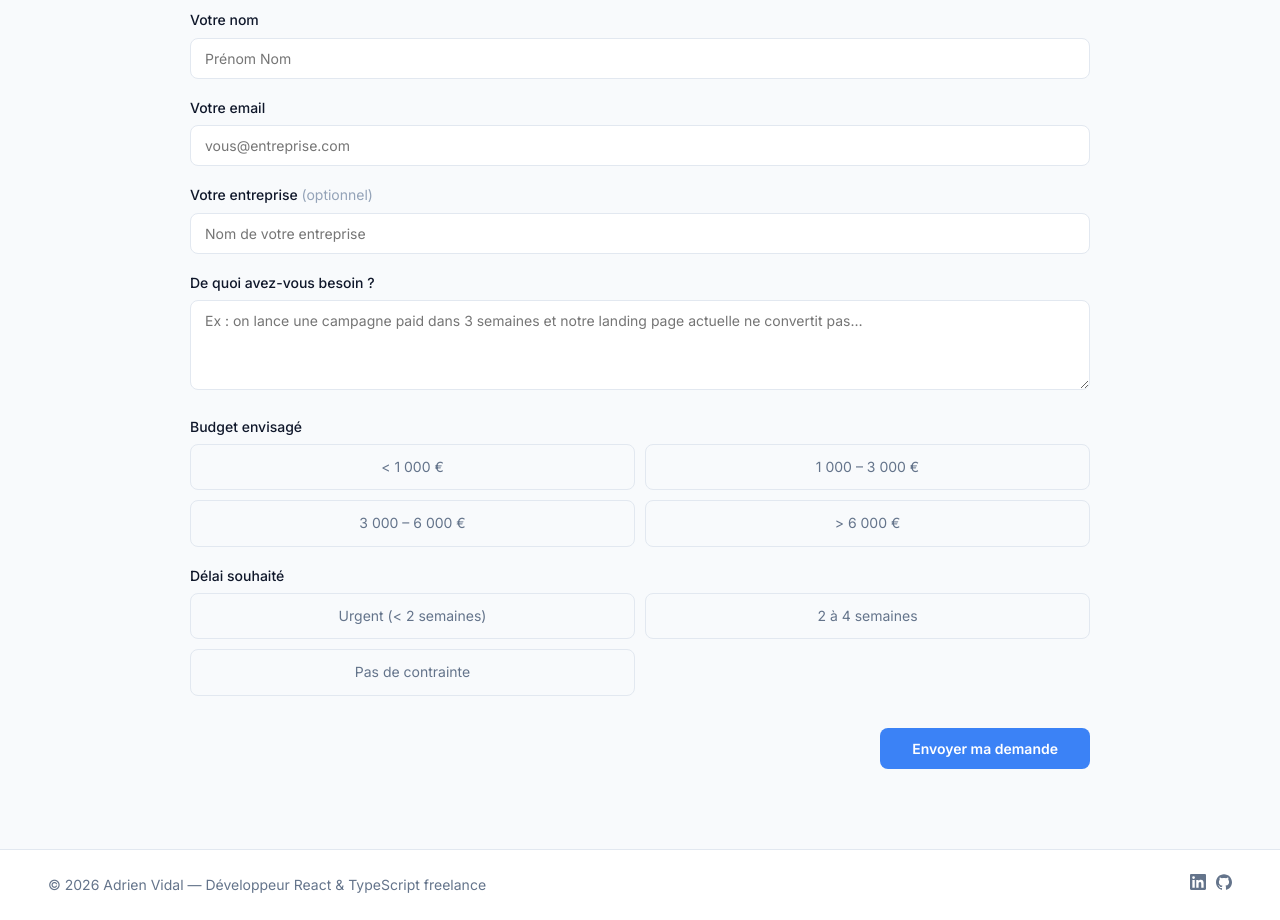
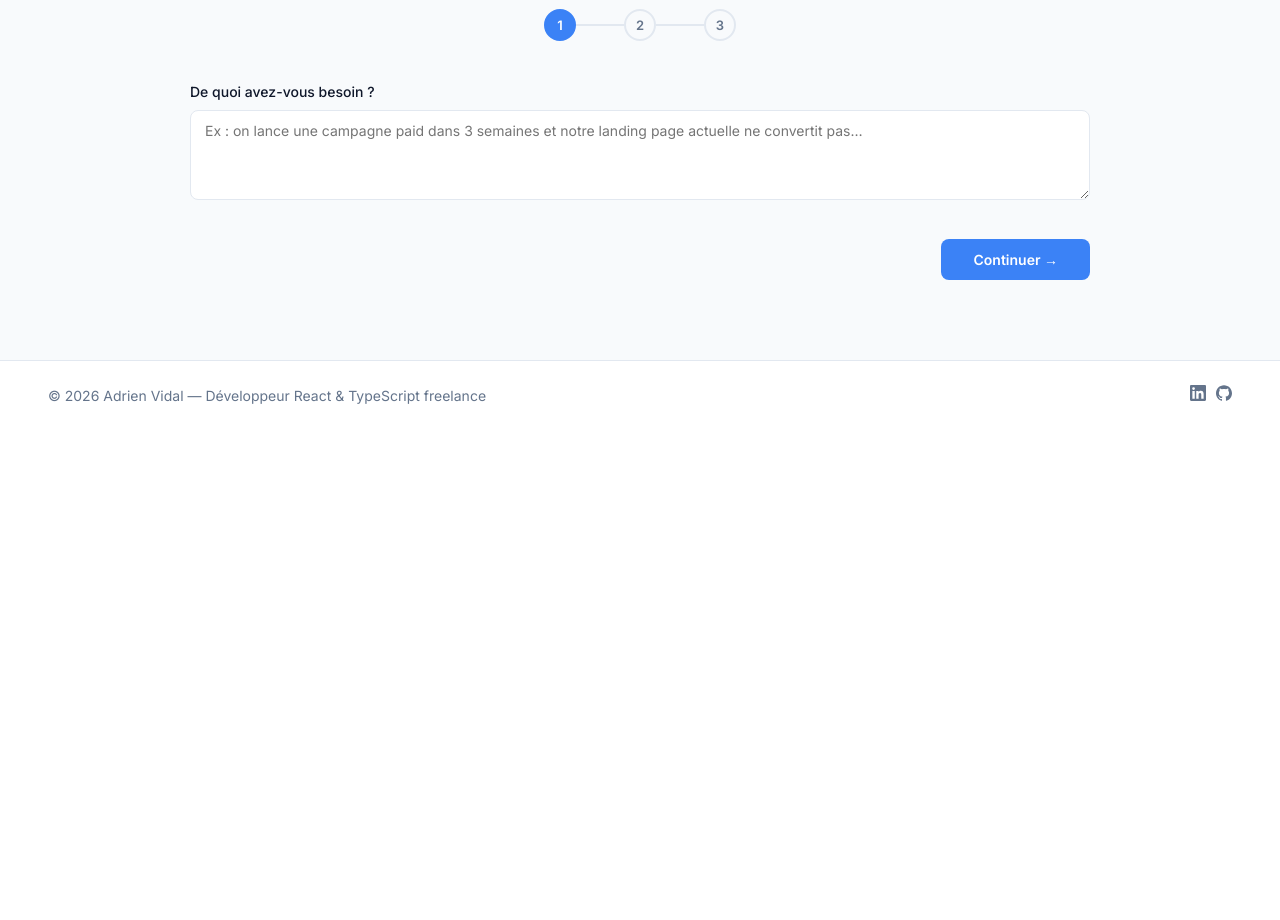
Before and after one commit to adrienvidal/portfolio-2026, a Next.js app: page / in a window 1280 px wide. Shown: the part 5000-5920 px from the top of the page. After the commit the page ends 5432 px from the top, so only its background shows below. Built offline with nearby package versions, Linux system fonts and the light colour scheme.

Commit message:
feat: implement multi-step reservation form with navigation and validation

```diff
--- a/src/components/Reservation/ContactForm.tsx
+++ b/src/components/Reservation/ContactForm.tsx
@@ -14,36 +14,25 @@ export interface FormData {
 interface ContactFormProps {
   data: FormData
   onChange: (data: FormData) => void
+  step: 1 | 2 | 3
 }
 
-export default function ContactForm({ data, onChange }: ContactFormProps) {
+export default function ContactForm({ data, onChange, step }: ContactFormProps) {
   const set = (key: keyof FormData) => (e: React.ChangeEvent<HTMLInputElement | HTMLTextAreaElement>) =>
     onChange({ ...data, [key]: e.target.value })
 
+  if (step === 1) {
     return (
-    <div>
-      <div className="resa-form__group">
-        <label className="resa-form__label" htmlFor="f-nom">{form.nom.label}</label>
-        <input className="resa-form__input" type="text" id="f-nom" placeholder={form.nom.placeholder} autoComplete="name" value={data.nom} onChange={set('nom')} />
-      </div>
-
-      <div className="resa-form__group">
-        <label className="resa-form__label" htmlFor="f-email">{form.email.label}</label>
-        <input className="resa-form__input" type="email" id="f-email" placeholder={form.email.placeholder} autoComplete="email" value={data.email} onChange={set('email')} />
-      </div>
-
-      <div className="resa-form__group">
-        <label className="resa-form__label" htmlFor="f-co">
-          {form.entreprise.label} <span className="resa-form__label--optional">{form.entreprise.optional}</span>
-        </label>
-        <input className="resa-form__input" type="text" id="f-co" placeholder={form.entreprise.placeholder} autoComplete="organization" value={data.entreprise} onChange={set('entreprise')} />
-      </div>
-
       <div className="resa-form__group">
         <label className="resa-form__label" htmlFor="f-besoin">{form.besoin.label}</label>
         <textarea className="resa-form__input resa-form__input--textarea" id="f-besoin" placeholder={form.besoin.placeholder} value={data.besoin} onChange={set('besoin')} />
       </div>
+    )
+  }
 
+  if (step === 2) {
+    return (
+      <div>
         <div className="resa-form__group">
           <label className="resa-form__label">{form.budget.label}</label>
           <div className="resa-form__radio-row">
@@ -70,3 +59,25 @@ export default function ContactForm({ data, onChange }: ContactFormProps) {
       </div>
     )
   }
+
+  return (
+    <div>
+      <div className="resa-form__group">
+        <label className="resa-form__label" htmlFor="f-nom">{form.nom.label}</label>
+        <input className="resa-form__input" type="text" id="f-nom" placeholder={form.nom.placeholder} autoComplete="name" value={data.nom} onChange={set('nom')} />
+      </div>
+
+      <div className="resa-form__group">
+        <label className="resa-form__label" htmlFor="f-email">{form.email.label}</label>
+        <input className="resa-form__input" type="email" id="f-email" placeholder={form.email.placeholder} autoComplete="email" value={data.email} onChange={set('email')} />
+      </div>
+
+      <div className="resa-form__group">
+        <label className="resa-form__label" htmlFor="f-co">
+          {form.entreprise.label} <span className="resa-form__label--optional">{form.entreprise.optional}</span>
+        </label>
+        <input className="resa-form__input" type="text" id="f-co" placeholder={form.entreprise.placeholder} autoComplete="organization" value={data.entreprise} onChange={set('entreprise')} />
+      </div>
+    </div>
+  )
+}
--- a/src/components/Reservation/Reservation.scss
+++ b/src/components/Reservation/Reservation.scss
@@ -21,6 +21,82 @@
     color: var(--gray);
     text-align: center;
     margin-bottom: 44px;
+  }
+}
+
+// Step indicator
+.resa-steps {
+  display: flex;
+  align-items: center;
+  justify-content: center;
+  margin-bottom: 40px;
+
+  &__item {
+    display: flex;
+    align-items: center;
+  }
+
+  &__line {
+    width: 48px;
+    height: 2px;
+    background: var(--border);
+    transition: background 0.3s;
+
+    &--filled {
+      background: var(--blue);
+    }
+  }
+
+  &__dot {
+    width: 32px;
+    height: 32px;
+    border-radius: 50%;
+    border: 2px solid var(--border);
+    background: transparent;
+    color: var(--gray);
+    font-size: 13px;
+    font-weight: 600;
+    display: flex;
+    align-items: center;
+    justify-content: center;
+    transition: all 0.2s;
+
+    &--active {
+      border-color: var(--blue);
+      background: var(--blue);
+      color: #fff;
+    }
+
+    &--done {
+      border-color: var(--blue);
+      background: var(--blue);
+      color: #fff;
+      opacity: 0.4;
+    }
+  }
+}
+
+// Error
+.resa__error {
+  color: #dc2626;
+  font-size: 14px;
+  margin-top: 12px;
+}
+
+// Back button
+.btn-back {
+  background: none;
+  border: none;
+  font-family: 'Inter', sans-serif;
+  font-size: 14px;
+  font-weight: 500;
+  color: var(--gray);
+  cursor: pointer;
+  padding: 0;
+  transition: color 0.15s;
+
+  &:hover {
+    color: var(--ink);
   }
 }
 
@@ -105,6 +181,11 @@
   &--end {
     justify-content: flex-end;
   }
+
+  &--spread {
+    justify-content: space-between;
+    align-items: center;
+  }
 }
 
 .btn-next {
--- a/src/components/Reservation/Reservation.tsx
+++ b/src/components/Reservation/Reservation.tsx
@@ -5,15 +5,32 @@ import { reservation } from '../../data/content'
 import ContactForm, { type FormData } from './ContactForm'
 import './Reservation.scss'
 
+const STEPS = 3
+
 export default function Reservation() {
+  const [step, setStep] = useState<1 | 2 | 3>(1)
   const [submitted, setSubmitted] = useState(false)
   const [loading, setLoading] = useState(false)
   const [error, setError] = useState<string | null>(null)
   const [formData, setFormData] = useState<FormData>({ nom: '', email: '', entreprise: '', besoin: '', budget: '', delai: '' })
 
+  function handleNext() {
+    if (step === 1 && !formData.besoin) {
+      setError('Merci de décrire votre besoin.')
+      return
+    }
+    setError(null)
+    setStep((s) => (s + 1) as 1 | 2 | 3)
+  }
+
+  function handleBack() {
+    setError(null)
+    setStep((s) => (s - 1) as 1 | 2 | 3)
+  }
+
   async function handleSubmit() {
-    if (!formData.nom || !formData.email || !formData.besoin) {
-      setError('Merci de remplir votre nom, email et description du besoin.')
+    if (!formData.nom || !formData.email) {
+      setError('Merci de remplir votre nom et votre email.')
       return
     }
     setError(null)
@@ -53,14 +70,37 @@ export default function Reservation() {
         <h2 className="resa__title">{reservation.title}</h2>
         <p className="resa__sub">{reservation.sub}</p>
 
-        <ContactForm data={formData} onChange={setFormData} />
+        <div className="resa-steps">
+          {Array.from({ length: STEPS }, (_, i) => {
+            const n = i + 1
+            const isDone = n < step
+            const isActive = n === step
+            return (
+              <div key={n} className="resa-steps__item">
+                {i > 0 && <div className={`resa-steps__line${isDone || isActive ? ' resa-steps__line--filled' : ''}`} />}
+                <div className={`resa-steps__dot${isActive ? ' resa-steps__dot--active' : isDone ? ' resa-steps__dot--done' : ''}`}>
+                  {n}
+                </div>
+              </div>
+            )
+          })}
+        </div>
 
-        {error && <p style={{ color: 'red', marginTop: 12, fontSize: 14 }}>{error}</p>}
+        <ContactForm data={formData} onChange={setFormData} step={step} />
 
-        <div className="form-actions form-actions--end" style={{ marginTop: 32 }}>
-          <button className="btn-next btn-next--auto" onClick={handleSubmit} disabled={loading}>
-            {loading ? 'Envoi…' : reservation.submit}
-          </button>
+        {error && <p className="resa__error">{error}</p>}
+
+        <div className={`form-actions${step > 1 ? ' form-actions--spread' : ' form-actions--end'}`} style={{ marginTop: 32 }}>
+          {step > 1 && (
+            <button className="btn-back" onClick={handleBack}>← Retour</button>
+          )}
+          {step < STEPS ? (
+            <button className="btn-next btn-next--auto" onClick={handleNext}>Continuer →</button>
+          ) : (
+            <button className="btn-next btn-next--auto" onClick={handleSubmit} disabled={loading}>
+              {loading ? 'Envoi…' : reservation.submit}
+            </button>
+          )}
         </div>
       </div>
     </div>
```
Lines whose indentation alone changed are shown as unchanged.
